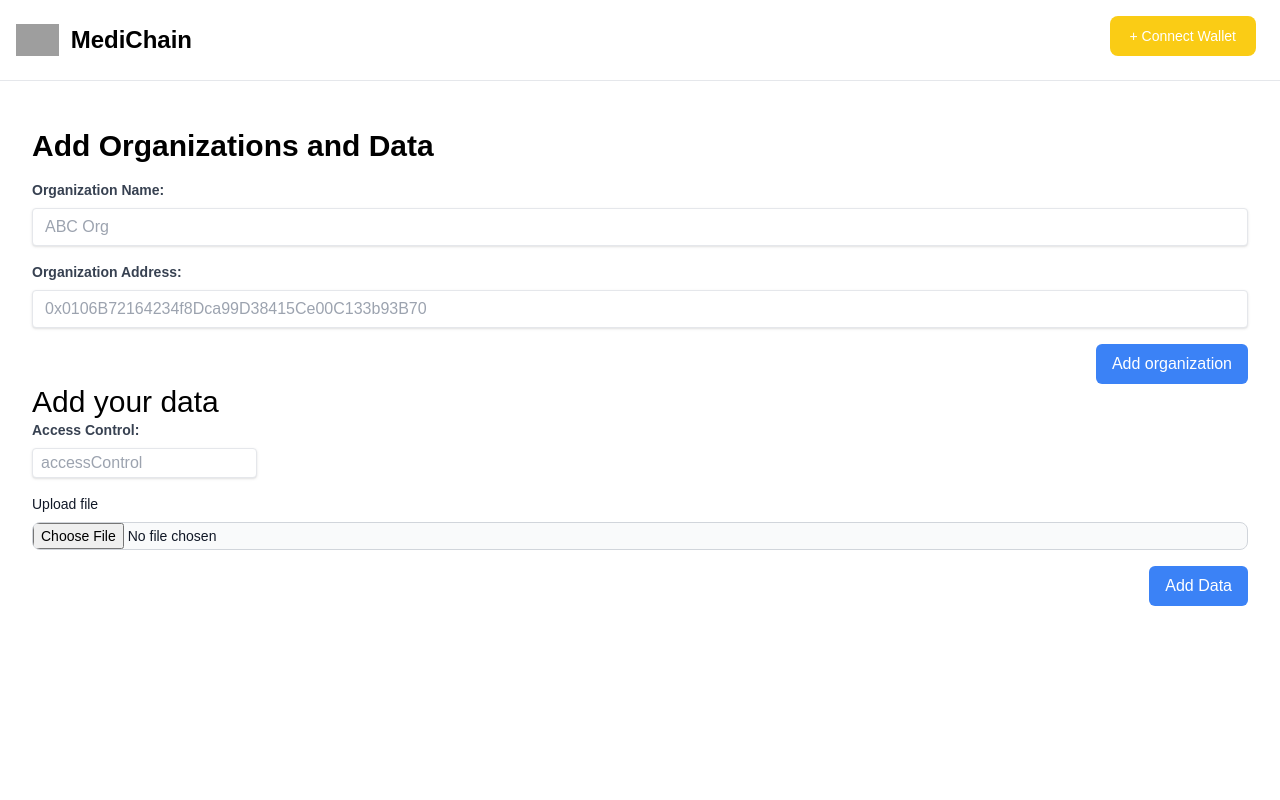
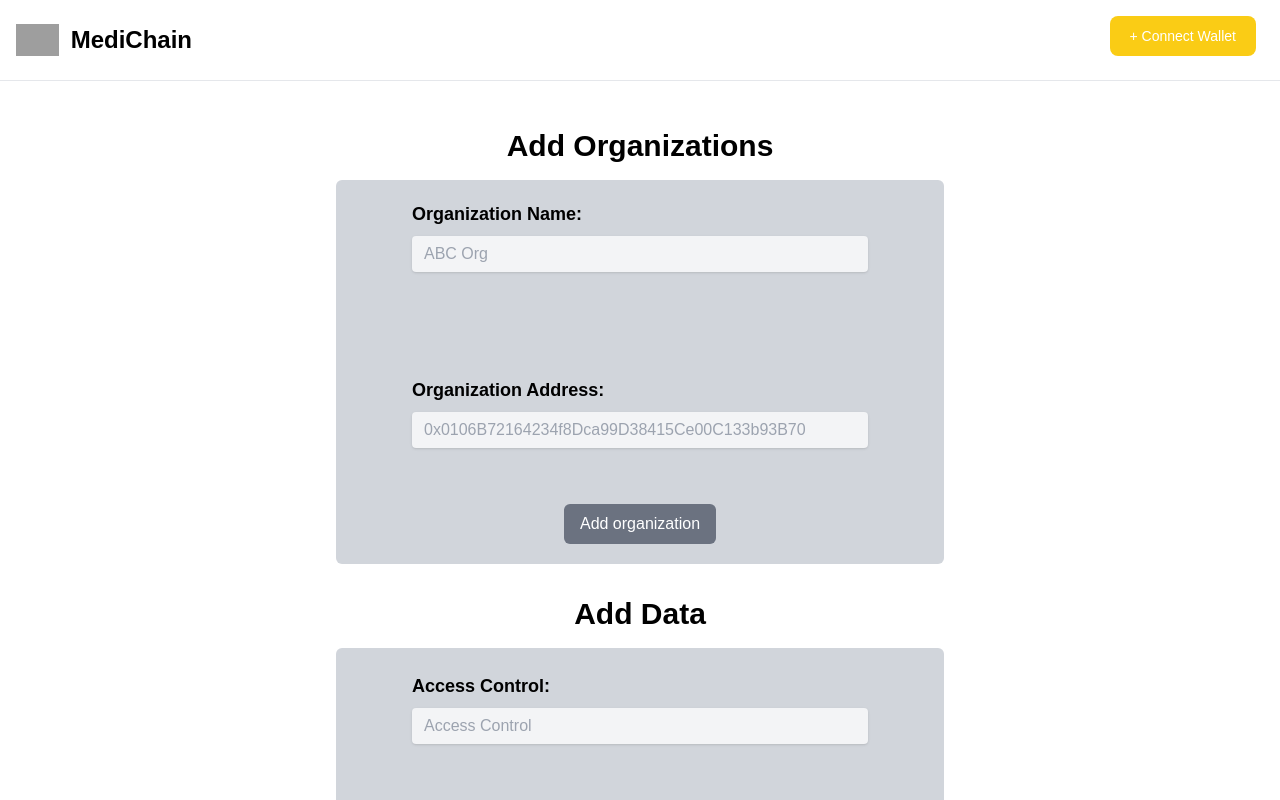
Before and after one commit to subrat0018/Enabling-Secure-Access-Control-of-Electronic-Health-Records-through-Smart-Contracts, a React app in the folder client/: page /#/create-contract in a window 1280 px wide. Shown: the top 800 px of the page. Built offline with nearby package versions, Linux system fonts and the light colour scheme; grey boxes are pictures that could not be loaded; what ipfs-http-client would draw is missing.

Commit message:
feat: updated UI

```diff
--- /dev/null
+++ b/client/postcss.config.cjs
@@ -0,0 +1,5 @@
+const tailwindcss = require("tailwindcss");
+
+module.exports = {
+  plugins: ["postcss-preset-env", tailwindcss],
+};
--- a/client/postcss.config.js
+++ /dev/null
@@ -1,7 +0,0 @@
-const tailwindcss = require('tailwindcss');
-module.exports = {
-  plugins: [
-    'postcss-preset-env',
-    tailwindcss
-  ],
-};
--- a/client/public/index.html
+++ b/client/public/index.html
@@ -5,7 +5,7 @@
     <meta name="viewport" content="width=device-width, initial-scale=1" />
     <meta name="description" content="React Truffle Box" />
     <title>React Truffle Box</title>
-    <script src="https://cdn.tailwindcss.com"></script>
+    <!-- <script src="https://cdn.tailwindcss.com"></script> -->
   </head>
   <body>
     <noscript>
--- a/client/src/pages/CreateContractPage.jsx
+++ b/client/src/pages/CreateContractPage.jsx
@@ -49,33 +49,33 @@ const CreateContractPage = () => {
   };
 
   return (
-    <div className="container mx-auto p-8">
-      <h1 className="text-3xl font-bold mb-4">
-        Add Organizations and Data
+    <div className="container mx-auto p-8 flex flex-col justify-center">
+      <h1 className="text-3xl font-bold mb-4 text-center">
+        Add Organizations
       </h1>
 
-      <form>
-        <div className="mb-4">
-          <label className="block text-gray-700 text-sm font-bold mb-2">
+      <form className=" w-1/2 flex justify-around flex-col items-center m-auto bg-gray-300 rounded-md h-96 space-y-4">
+        <div className="mb-12 w-3/4">
+          <label className="block text-black text-lg font-bold mb-2">
             Organization Name:
           </label>
           <input
             type="text"
             name="ownerName"
-            className="shadow appearance-none border rounded w-full py-2 px-3 leading-tight focus:outline-none focus:shadow-outline"
+            className="shadow appearance-none bg-gray-100 rounded w-full py-2 px-3 leading-tight focus:outline-none focus:shadow-outline"
             placeholder="ABC Org"
             value={contractData.ownerName}
             onChange={handleInputChange}
           />
         </div>
-        <div className="mb-4">
-          <label className="block text-gray-700 text-sm font-bold mb-2">
+        <div className="mb-4 w-3/4">
+          <label className="block text-black text-lg font-bold mb-2">
             Organization Address:
           </label>
           <input
             type="text"
             name="ownerAddress"
-            className="shadow appearance-none border rounded w-full py-2 px-3 leading-tight focus:outline-none focus:shadow-outline"
+            className="shadow appearance-none bg-gray-100 rounded w-full py-2 px-3 leading-tight focus:outline-none focus:shadow-outline"
             placeholder="0x0106B72164234f8Dca99D38415Ce00C133b93B70"
             value={contractData.ownerAddress}
             onChange={handleInputChange}
@@ -84,7 +84,7 @@ const CreateContractPage = () => {
         <div className="flex justify-end">
           <button
             type="button"
-            className="bg-blue-500 text-white py-2 px-4 rounded-md"
+            className="bg-gray-500 text-white py-2 px-4 rounded-md hover:bg-gray-700"
             onClick={async (e)=>{
               e.preventDefault();
               await addOrganizationForPatient(_PatientOrgContract, account.currentAccount,contractData.ownerAddress,contractData.ownerName,"Org");
@@ -95,9 +95,15 @@ const CreateContractPage = () => {
             Add organization
           </button>
          </div>
-         <div className=" text-3xl">Add your data</div>
-        <div className="mb-4">
-          <label className="block text-gray-700 text-sm font-bold mb-2">
+
+
+      </form>
+      <h1 className="text-3xl font-bold mt-8 mb-4 text-center">
+        Add Data
+      </h1>
+      <form className="w-1/2 flex justify-around flex-col items-center m-auto bg-gray-300 rounded-md h-96 space-y-4">
+        <div className="mb-4 w-3/4">
+          <label className="block text-black text-lg font-bold mb-2">
             Access Control:
           </label>
           <div className="flex items-center">
@@ -106,20 +112,20 @@ const CreateContractPage = () => {
               name="accessControl"
               value={contractData.accessControl}
               onChange={handleInputChange}
-              placeholder="accessControl"
-              className="mr-2 shadow appearance-none border rounded py-1 px-2 leading-tight focus:outline-none focus:shadow-outline"
+              placeholder="Access Control"
+              className="shadow appearance-none bg-gray-100 rounded w-full py-2 px-3 leading-tight focus:outline-none focus:shadow-outline"
             />
           </div>
         </div>
-        <div className=" mb-4">
+        <div className=" mb-4 w-3/4">
           <label
-            class="block mb-2 text-sm font-medium text-gray-900 dark:text-white"
+            class="block mb-2 text-lg font-bold text-black dark:text-white"
             for="file_input"
           >
-            Upload file
+            Upload file:
           </label>
           <input
-            class="block w-full text-sm text-gray-900 border border-gray-300 rounded-lg cursor-pointer bg-gray-50 dark:text-gray-400 focus:outline-none dark:bg-gray-700 dark:border-gray-600 dark:placeholder-gray-400"
+            class="shadow appearance-none bg-gray-100 rounded w-full py-2 px-3 leading-tight  focus:shadow-outline dark:text-gray-400 focus:outline-none dark:bg-gray-700 dark:border-gray-600 dark:placeholder-gray-400"
             id="file_input"
             type="file"
             onChange={showPhoto}
@@ -135,13 +141,12 @@ const CreateContractPage = () => {
         <div className="flex justify-end">
           <button
             type="button"
-            className="bg-blue-500 text-white py-2 px-4 rounded-md"
+            className="bg-gray-500 text-white py-2 px-4 rounded-md hover:bg-gray-700"
             onClick={handleCreateContract}
           >
             Add Data
           </button>
-        </div>
-      </form>
+        </div></form>
     </div>
   );
 };
--- a/client/src/pages/Enrollment.jsx
+++ b/client/src/pages/Enrollment.jsx
@@ -13,7 +13,7 @@ const EnrollmentForm = () => {
     address: ""
   });
   return (
-    <div className="flex justify-center w-full ">
+    <div className="flex justify-center w-full">
       <form className=" w-1/2 mt-10">
         <div class="relative z-0 w-full mb-6 group text-2xl">
           <input
--- a/client/src/pages/Home.jsx
+++ b/client/src/pages/Home.jsx
@@ -1,24 +1,27 @@
 import React from 'react'
 import { Link } from 'react-router-dom'
+// import home from "../assets/home.jpg"
 
 const Home = () => {
-    console.log("Hello")
   return (
-    <div className="text-center mt-16">
-      <h1 className="text-4xl font-bold mb-4">Patient Homepage</h1>
-      <div className="flex justify-center space-x-4">
-        <Link to="/enroll" className="bg-blue-500 text-white py-2 px-4 rounded-md">
+    <div className="text-center mt-6">
+      <h1 className="text-4xl font-bold">Patient Homepage</h1>
+      <div className='flex flex-row justify-center w-4/5 h-full'>
+      <img className='w-3/4' src="https://res.cloudinary.com/dddvy7tax/image/upload/v1714986260/home_moutxb.jpg" alt="" />
+      <div className="flex justify-center space-x-4 items-center">
+        <Link to="/enroll" className="bg-gray-300 text-white py-2 px-4 rounded-md w-40 h-32 flex justify-center items-center transition-all duration-300 ease-in-out hover:bg-gray-500  hover:text-3xl">
           Enroll
         </Link>
-        <Link to="/create-contract" className="bg-green-500 text-white py-2 px-4 rounded-md">
+        <Link to="/create-contract" className="bg-gray-300 text-white py-2 px-4 rounded-md w-40 h-32 flex justify-center items-center transition-all duration-300 ease-in-out hover:bg-gray-500  hover:text-3xl">
           Add Org And Data
         </Link>
         {/* <Link to="/dashboard" className="bg-indigo-500 text-white py-2 px-4 rounded-md">
           Dashboard
         </Link> */}
-        <Link to="/access-control" className="bg-purple-500 text-white py-2 px-4 rounded-md">
+        <Link to="/access-control" className=" bg-gray-300 text-white py-2 px-4 rounded-md w-40 h-32 flex justify-center items-center transition-all duration-300 ease-in-out hover:bg-gray-500  hover:text-3xl">
           Access Control
         </Link>
+      </div>
       </div>
     </div>
   )
--- a/client/src/styles.css
+++ b/client/src/styles.css
@@ -1,8 +1,7 @@
 
-@import 'tailwindcss/base';
-@import 'tailwindcss/components';
-@import 'tailwindcss/utilities';
-
+@tailwind base;
+@tailwind components;
+@tailwind utilities;
 html {
   font-size: 16px;
   font-family: sans-serif;
--- a/client/webpack.config.js
+++ b/client/webpack.config.js
@@ -32,7 +32,7 @@ module.exports = {
       },
       {
         test: /\.css$/i,
-        use: ["style-loader", "css-loader"],
+        use: ["style-loader", "css-loader", "postcss-loader"],
       },
     ],
   },
```
Also changed, not shown: client/package.json (+28 -2 lines), client/src/assets/home.jpg (added), 1 other file (tests, documents, lock files or other folders).
